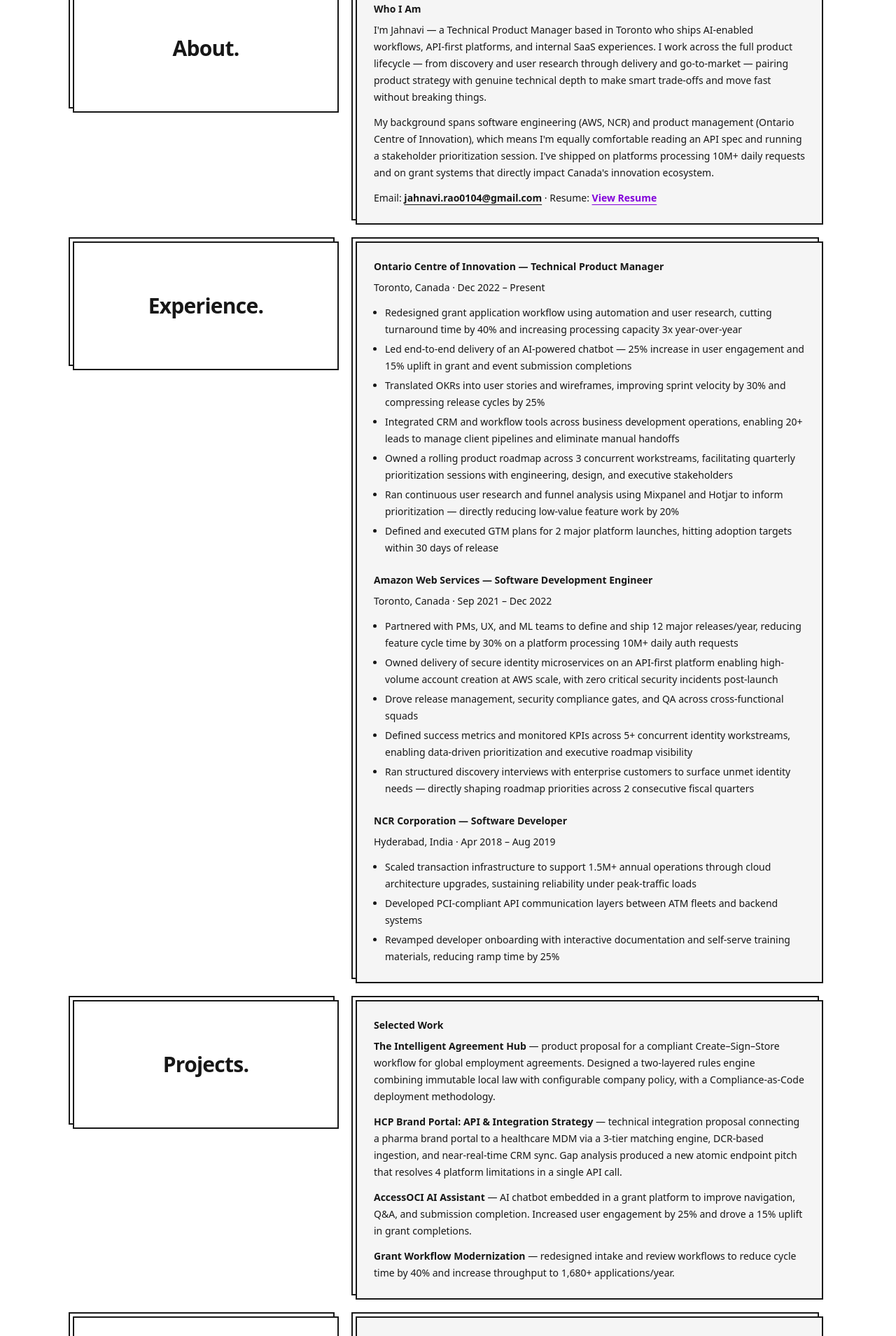
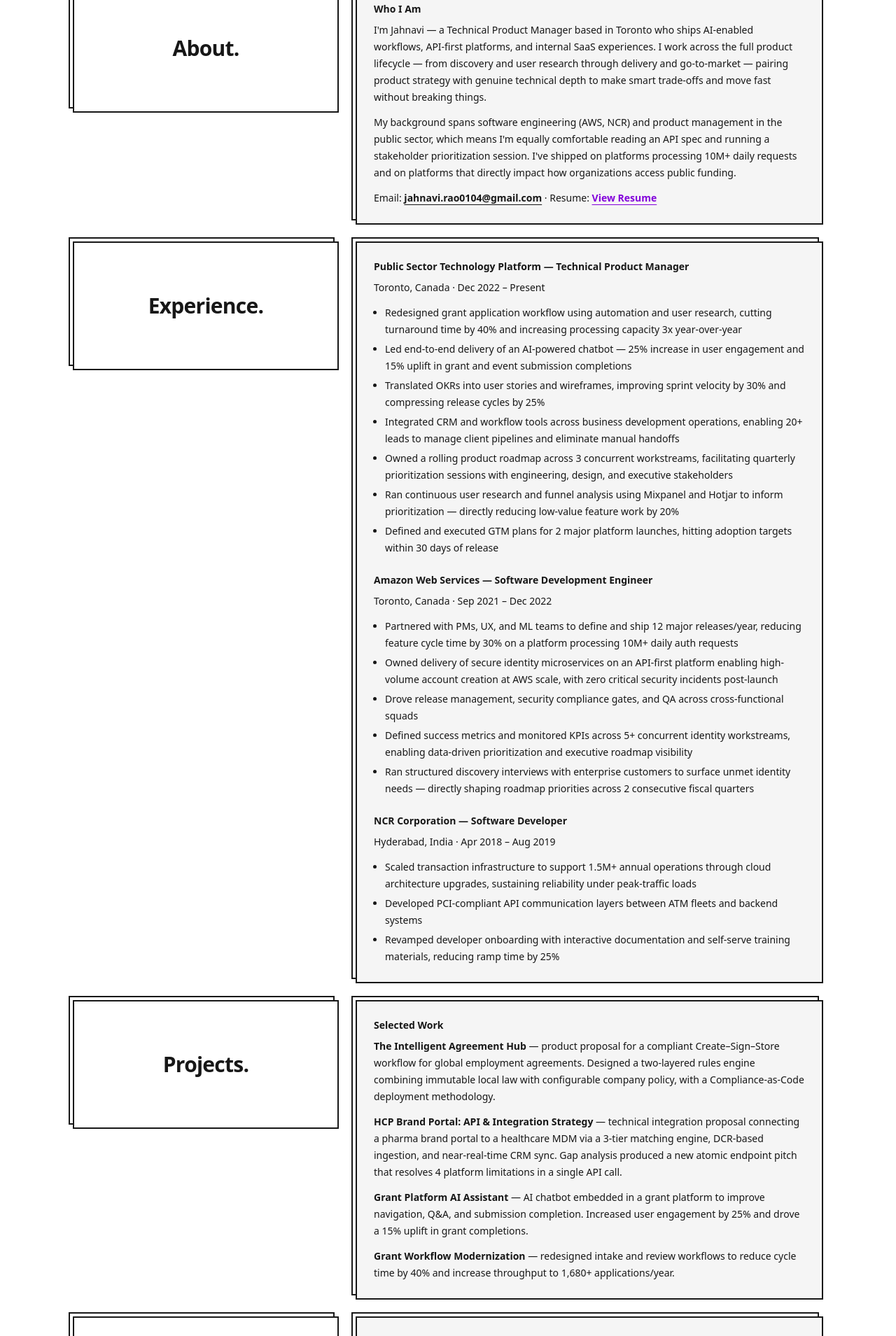
Before and after one commit to skm1312/portfolio-website, a Next.js app: page /about in a window 1280 px wide. Shown: the part 269-2178 px from the top of the page at 70% size. Built offline with nearby package versions, Linux system fonts and the light colour scheme.

Commit message:
Modify content on the case studies

```diff
--- a/src/app/about/page.tsx
+++ b/src/app/about/page.tsx
@@ -66,10 +66,10 @@
             </P>
             <Spacer />
             <P>
-              My background spans software engineering (AWS, NCR) and product management (Ontario Centre of
-              Innovation), which means I'm equally comfortable reading an API spec and running a stakeholder
-              prioritization session. I've shipped on platforms processing 10M+ daily requests and on grant systems
-              that directly impact Canada's innovation ecosystem.
+              My background spans software engineering (AWS, NCR) and product management in the public sector,
+              which means I'm equally comfortable reading an API spec and running a stakeholder prioritization
+              session. I've shipped on platforms processing 10M+ daily requests and on platforms that directly
+              impact how organizations access public funding.
             </P>
             <Spacer />
             <P>
@@ -92,7 +92,7 @@
             <LeftLabel text="Experience." />
           </div>
           <RightPanel>
-            <H3>Ontario Centre of Innovation — Technical Product Manager</H3>
+            <H3>Public Sector Technology Platform — Technical Product Manager</H3>
             <P>Toronto, Canada · Dec 2022 – Present</P>
             <Spacer />
             <Ul items={[
@@ -150,7 +150,7 @@
             </P>
             <Spacer />
             <P>
-              <strong>AccessOCI AI Assistant</strong> — AI chatbot embedded in a grant platform to improve
+              <strong>Grant Platform AI Assistant</strong> — AI chatbot embedded in a grant platform to improve
               navigation, Q&A, and submission completion. Increased user engagement by 25% and drove a 15% uplift in
               grant completions.
             </P>
--- a/src/app/case-studies/[slug]/page.tsx
+++ b/src/app/case-studies/[slug]/page.tsx
@@ -56,7 +56,7 @@
         ) : cs.slug === "hcp-brand-portal" ? (
           <HCPBrandPortalContent />
         ) : cs.slug === "accessoci-ai-assistant" ? (
-          <AccessOCIContent />
+          <GrantPlatformAIContent />
         ) : cs.slug === "grant-workflow-modernization" ? (
           <GrantWorkflowContent />
         ) : (
@@ -268,17 +268,18 @@
 }
 
 /* ─────────────────────────────────────────
-   3. AccessOCI AI Assistant
+   3. Grant Platform AI Assistant
 ───────────────────────────────────────── */
 
-function AccessOCIContent() {
+function GrantPlatformAIContent() {
   return (
     <div className="grid grid-cols-1 gap-6 md:grid-cols-[380px_1fr]">
 
       <StickyRow label="The Product">
         <p>
-          AccessOCI is Ontario Centre of Innovation's grant management platform — the primary interface through which
-          innovators, startups, and researchers discover, apply for, and manage government-backed funding programs.
+          The Grant Platform is a web platform that serves as the primary interface through which organizations
+          discover, apply for, and manage funding programs — spanning the full lifecycle from discovery through
+          decision.
         </p>
         <p>
           The AI Assistant is an embedded chatbot that helps applicants navigate program eligibility, find the right
@@ -292,7 +293,7 @@
         <p>
           As Technical Product Manager, I owned the full delivery lifecycle — from discovery and requirement
           definition through sprint execution, stakeholder alignment, and go-to-market. I worked directly with
-          engineering, design, and OCI's executive team to define scope, set success metrics, and manage
+          engineering, design, and the executive team to define scope, set success metrics, and manage
           prioritization trade-offs across the delivery timeline.
         </p>
       </StickyRow>
@@ -339,7 +340,7 @@
 
       <StickyRow label="The Product">
         <p>
-          OCI's grant management platform processes hundreds of funding applications per year across multiple
+          The grant management platform processes hundreds of funding applications per year across multiple
           innovation programs. The intake and review workflow — the end-to-end path from application submission
           through reviewer assignment, evaluation, and decision — was built on a fragmented, largely manual process
           that created bottlenecks at every handoff.
--- a/src/app/portfolio/portfolio-data.ts
+++ b/src/app/portfolio/portfolio-data.ts
@@ -37,12 +37,12 @@
   {
     slug: "accessoci-ai-assistant",
     tags: "AI assistant · Workflow automation",
-    title: "AccessOCI AI Assistant",
+    title: "Grant Platform AI Assistant",
     blurb:
       "Embedded an AI assistant in a grant platform to improve navigation, Q&A, and submission completion — increasing user engagement by 25% and driving a 15% uplift in grant submissions.",
     href: "/case-studies/accessoci-ai-assistant",
     imageSrc: "/images/accessoci-ai.png",
-    imageAlt: "AccessOCI AI Assistant preview",
+    imageAlt: "Grant Platform AI Assistant preview",
     imageSide: "right",
   },
   {
--- a/src/app/resume/page.tsx
+++ b/src/app/resume/page.tsx
@@ -46,7 +46,7 @@
             <LeftLabel text="Experience." />
           </div>
           <RightPanel>
-            <H3>Ontario Centre of Innovation — Technical Product Manager</H3>
+            <H3>Public Sector Technology Platform — Technical Product Manager</H3>
             <Meta>Toronto, Canada · Dec 2022 – Present</Meta>
             <ul className="list-disc pl-4 space-y-1">
               <li>Redesigned grant workflow using automation & user research — 40% faster turnaround, 3× processing capacity YoY</li>
--- a/src/app/site-data.ts
+++ b/src/app/site-data.ts
@@ -31,8 +31,8 @@
   },
   {
     slug: "accessoci-ai-assistant",
-    org: "Ontario Centre of Innovation",
-    title: "AccessOCI AI Assistant",
+    org: "Public Sector Technology Platform",
+    title: "Grant Platform AI Assistant",
     productType: "AI-Powered Web Platform",
     userBase: "Grant Applicants, Innovation Ecosystem Stakeholders",
     oneLiner:
@@ -41,7 +41,7 @@
   },
   {
     slug: "grant-workflow-modernization",
-    org: "Ontario Centre of Innovation",
+    org: "Public Sector Technology Platform",
     title: "Grant Workflow Modernization",
     productType: "Internal Platform · Workflow Automation",
     userBase: "Grant Reviewers, Applicants, Business Development Team",
```
